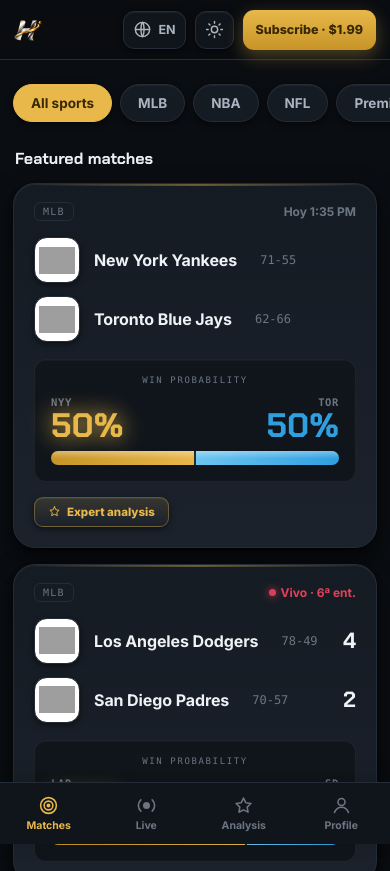
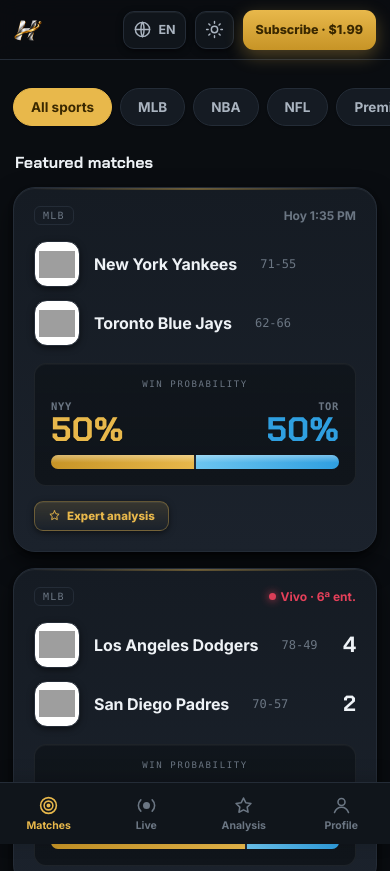
Before and after one commit to CyberSecureAID/Handicapper, a plain HTML site: page index.html in a window 390 px wide. Shown: the top 871 px of the page. Drawn offline with Linux system fonts and the light colour scheme; grey boxes are pictures that could not be loaded.

Commit message:
Add files via upload

```diff
--- a/assets/css/app.css
+++ b/assets/css/app.css
@@ -155,7 +155,7 @@
 .vs-prob .lado .num { font-family: var(--display); font-weight: 800; font-size: 34px; line-height: .9; }
 .vs-prob .lado.izq .num { color: var(--oro); }
 .vs-prob .lado.der .num { color: var(--azul); }
-.vs-prob .lado.gana .num { text-shadow: 0 0 22px currentColor; }   /* leve glow al favorito */
+.vs-prob .lado.gana .num { text-shadow: 0 1px 1px rgba(0,0,0,.25); }   /* sutil, sin brillo agresivo */
 .vs-prob .empate-mid { align-self: center; text-align: center; padding-bottom: 3px; }
 .vs-prob .empate-mid .e-num { font-family: var(--mono); font-weight: 800; font-size: 15px; color: var(--tinta-2); }
 .vs-prob .empate-mid .e-lb { font-size: 8.5px; color: var(--tinta-3); text-transform: uppercase; letter-spacing: .1em; }
@@ -202,6 +202,7 @@
 .det-vs .col .nom { font-weight: 700; font-size: 14px; line-height: 1.25; }
 .det-vs .col .rec { font-size: 11.5px; color: var(--tinta-3); font-family: var(--mono); margin-top: 3px; }
 .det-vs .mid { align-self: center; font-family: var(--display); color: var(--tinta-3); font-weight: 800; font-size: 13px; }
+.det-vs .mid .vs-img { width: 62px; height: auto; display: block; filter: drop-shadow(0 3px 6px rgba(0,0,0,.35)); }
 .det-hora { text-align: center; font-size: 12px; color: var(--tinta-3); font-weight: 600; margin-bottom: 6px; }
 
 .datos-t { font-family: var(--mono); font-size: 10px; letter-spacing: .12em; text-transform: uppercase; color: var(--tinta-3); margin: 20px 0 8px; }
@@ -241,12 +242,13 @@
   .panel { display: none; }
   .centro { padding: 14px 13px 90px; }
 
-  /* Menú de ligas: fila deslizable que NO se corta.
-     overflow-x recorta también arriba/abajo, así que damos aire vertical. */
-  .pestanas { flex-wrap: nowrap; overflow-x: auto; overflow-y: visible; scrollbar-width: none;
-    margin: 0 -13px 14px; padding: 10px 13px 12px; }
+  /* Menú de ligas deslizable. El scroll horizontal recorta el eje vertical,
+     así que damos aire arriba/abajo suficiente para que la pastilla y su
+     sombra quepan completas y no se vean cortadas. */
+  .pestanas { flex-wrap: nowrap; overflow-x: auto; scrollbar-width: none;
+    margin: 0 -13px 12px; padding: 14px 13px 14px; }
   .pestanas::-webkit-scrollbar { display: none; }
-  .pestana { flex: 0 0 auto; }
+  .pestana { flex: 0 0 auto; box-shadow: 0 1px 2px rgba(0,0,0,.18); }
 
   .top { padding: 0 14px; gap: 10px; }
   .top .buscar { display: none; }
```
